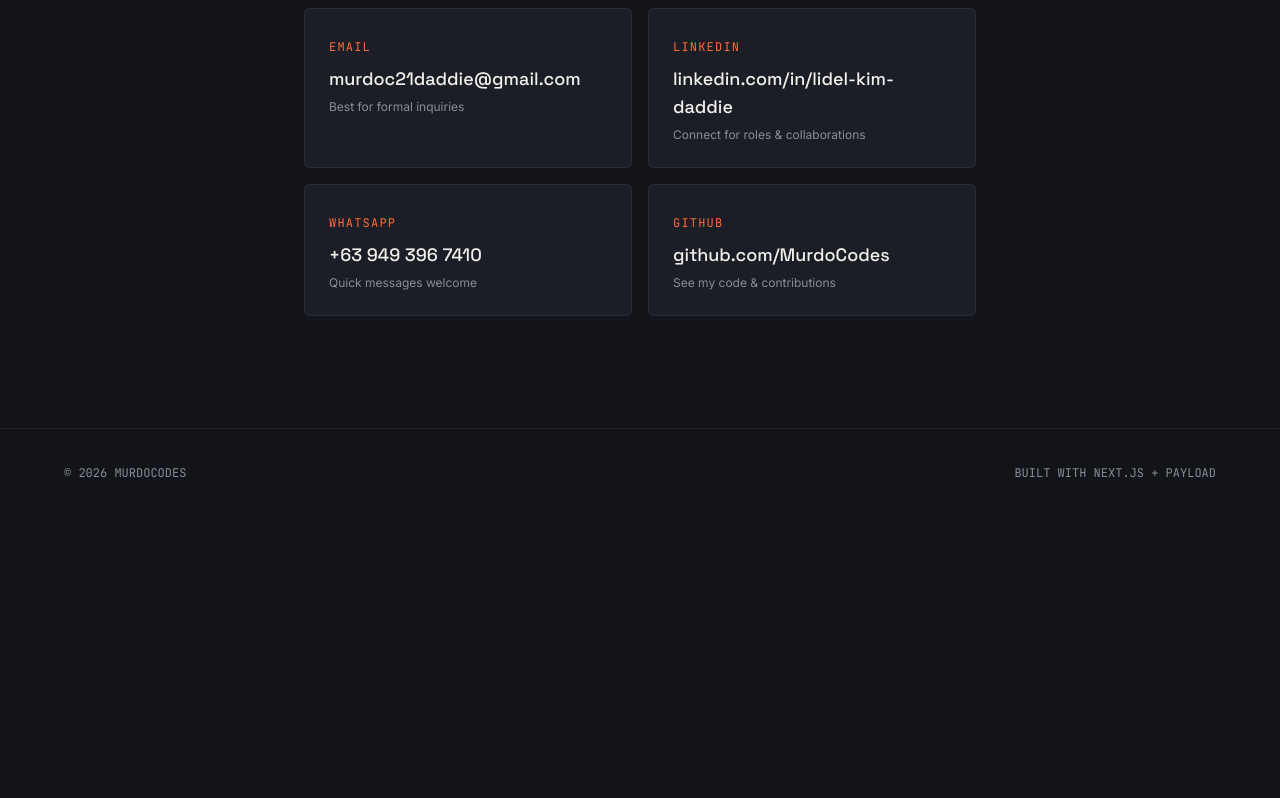
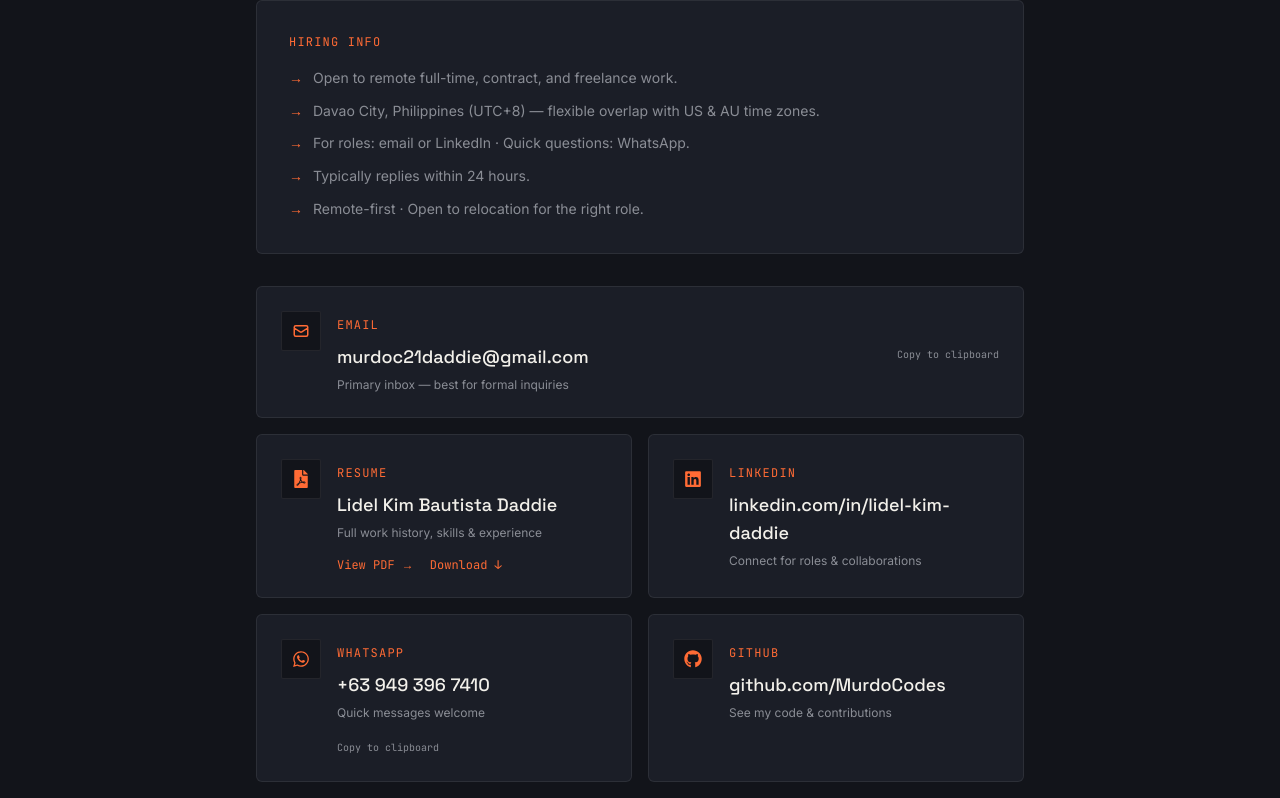
Before and after one commit to MurdoCodes/MurdoCodes21, a Next.js app: page / in a window 1280 px wide. Shown: the part 3871-4669 px from the top of the page. Before the commit the page ends 4388 px from the top, so only its background shows below. Built offline with nearby package versions, Linux system fonts and the light colour scheme; no server answers.

Commit message:
refactor: refactor contact form section to more details

```diff
--- a/components/Contact.tsx
+++ b/components/Contact.tsx
@@ -1,42 +1,232 @@
+"use client";
+
+import { useState, type ComponentType } from "react";
+import {
+  HiOutlineMail,
+  HiOutlineCalendar,
+  HiOutlineBriefcase,
+} from "react-icons/hi";
+import { FaLinkedin, FaWhatsapp, FaGithub, FaFilePdf } from "react-icons/fa";
 import Reveal from "./Reveal";
 
-const contactLinks = [
+const RESUME_ID = "1T7GdF9iy-Q_eFL2ojTN49MZkP9sGZROO";
+const RESUME_VIEW = `https://drive.google.com/file/d/${RESUME_ID}/view?usp=sharing`;
+const RESUME_DOWNLOAD = `https://drive.google.com/uc?export=download&id=${RESUME_ID}`;
+const CALENDLY_URL = process.env.NEXT_PUBLIC_CALENDLY_URL;
+
+const hiringDetails = [
+  "Open to remote full-time, contract, and freelance work.",
+  "Davao City, Philippines (UTC+8) — flexible overlap with US & AU time zones.",
+  "For roles: email or LinkedIn · Quick questions: WhatsApp.",
+  "Typically replies within 24 hours.",
+  "Remote-first · Open to relocation for the right role.",
+];
+
+type IconComponent = ComponentType<{ className?: string }>;
+
+type LinkCard = {
+  type: "link";
+  label: string;
+  value: string;
+  href: string;
+  hint: string;
+  icon: IconComponent;
+  copyValue?: string;
+  external?: boolean;
+};
+
+type ResumeCard = {
+  type: "resume";
+  label: string;
+  value: string;
+  hint: string;
+  icon: IconComponent;
+};
+
+type ContactCard = LinkCard | ResumeCard;
+
+const emailCard: LinkCard = {
+  type: "link",
+  label: "Email",
+  value: "murdoc21daddie@gmail.com",
+  href: "mailto:murdoc21daddie@gmail.com",
+  hint: "Primary inbox — best for formal inquiries",
+  icon: HiOutlineMail,
+  copyValue: "murdoc21daddie@gmail.com",
+};
+
+const contactCards: ContactCard[] = [
   {
-    label: "Email",
-    value: "murdoc21daddie@gmail.com",
-    href: "mailto:murdoc21daddie@gmail.com",
-    hint: "Best for formal inquiries",
+    type: "resume",
+    label: "Resume",
+    value: "Lidel Kim Bautista Daddie",
+    hint: "Full work history, skills & experience",
+    icon: FaFilePdf,
   },
   {
+    type: "link",
     label: "LinkedIn",
     value: "linkedin.com/in/lidel-kim-daddie",
     href: "https://www.linkedin.com/in/lidel-kim-daddie/",
     hint: "Connect for roles & collaborations",
+    icon: FaLinkedin,
+    external: true,
   },
   {
+    type: "link",
     label: "WhatsApp",
     value: "+63 949 396 7410",
     href: "https://wa.me/639493967410",
     hint: "Quick messages welcome",
+    icon: FaWhatsapp,
+    copyValue: "+639493967410",
+    external: true,
   },
   {
+    type: "link",
     label: "GitHub",
     value: "github.com/MurdoCodes",
     href: "https://github.com/MurdoCodes",
     hint: "See my code & contributions",
+    icon: FaGithub,
+    external: true,
+  },
+  {
+    type: "link",
+    label: "Schedule a call",
+    value: CALENDLY_URL ? "Book a 15-min intro" : "Email to schedule",
+    href: CALENDLY_URL ?? "mailto:murdoc21daddie@gmail.com?subject=Intro call request",
+    hint: CALENDLY_URL
+      ? "Pick a time that works for you"
+      : "Add your Calendly URL in .env — email works in the meantime",
+    icon: HiOutlineCalendar,
+    external: Boolean(CALENDLY_URL),
+  },
+  {
+    type: "link",
+    label: "Featured work",
+    value: "View case studies",
+    href: "#work",
+    hint: "Production apps & project deep dives",
+    icon: HiOutlineBriefcase,
   },
 ];
 
+function CardIcon({ icon: Icon }: { icon: IconComponent }) {
+  return (
+    <span className="flex h-10 w-10 shrink-0 items-center justify-center rounded-sm border border-line bg-bg text-ember group-hover:border-ember/40 transition-colors">
+      <Icon className="h-[18px] w-[18px]" aria-hidden />
+    </span>
+  );
+}
+
+function CopyButton({ value }: { value: string }) {
+  const [copied, setCopied] = useState(false);
+
+  async function handleCopy(e: React.MouseEvent) {
+    e.preventDefault();
+    e.stopPropagation();
+    await navigator.clipboard.writeText(value);
+    setCopied(true);
+    setTimeout(() => setCopied(false), 2000);
+  }
+
+  return (
+    <button
+      type="button"
+      onClick={handleCopy}
+      className="font-mono text-[10px] text-muted hover:text-ember transition-colors"
+    >
+      {copied ? "Copied!" : "Copy to clipboard"}
+    </button>
+  );
+}
+
+function ContactLinkCard({
+  card,
+  featured = false,
+}: {
+  card: LinkCard;
+  featured?: boolean;
+}) {
+  const isExternal = card.external ?? card.href.startsWith("http");
+  const Icon = card.icon;
+
+  return (
+    <a
+      href={card.href}
+      target={isExternal ? "_blank" : undefined}
+      rel={isExternal ? "noreferrer" : undefined}
+      className="group bg-card border border-line rounded-md p-6 transition-colors hover:border-ember/40 flex flex-col"
+    >
+      <div
+        className={`flex gap-4 ${featured ? "sm:items-center sm:justify-between" : "items-start"}`}
+      >
+        <div className="flex items-start gap-4 min-w-0 flex-1">
+          <CardIcon icon={Icon} />
+          <div className="min-w-0 flex-1">
+            <span className="section-tag text-[11px]">{card.label.toUpperCase()}</span>
+            <p className="font-display text-lg font-medium mt-2 group-hover:text-ember transition-colors">
+              {card.value}
+            </p>
+            <p className="text-muted text-xs mt-1.5">{card.hint}</p>
+          </div>
+        </div>
+        {featured && card.copyValue && (
+          <div className="shrink-0 pl-14 sm:pl-0">
+            <CopyButton value={card.copyValue} />
+          </div>
+        )}
+      </div>
+      {!featured && card.copyValue && (
+        <div className="mt-auto pt-3 pl-14">
+          <CopyButton value={card.copyValue} />
+        </div>
+      )}
+    </a>
+  );
+}
+
+function ResumeCardBlock({ card }: { card: ResumeCard }) {
+  const Icon = card.icon;
+
+  return (
+    <div className="group bg-card border border-line rounded-md p-6 flex flex-col">
+      <div className="flex items-start gap-4">
+        <CardIcon icon={Icon} />
+        <div className="min-w-0 flex-1">
+          <span className="section-tag text-[11px]">{card.label.toUpperCase()}</span>
+          <p className="font-display text-lg font-medium mt-2">{card.value}</p>
+          <p className="text-muted text-xs mt-1.5">{card.hint}</p>
+        </div>
+      </div>
+      <div className="flex flex-wrap gap-4 mt-auto pt-4 pl-14 font-mono text-xs text-ember">
+        <a
+          href={RESUME_VIEW}
+          target="_blank"
+          rel="noreferrer"
+          className="hover:underline"
+        >
+          View PDF →
+        </a>
+        <a
+          href={RESUME_DOWNLOAD}
+          target="_blank"
+          rel="noreferrer"
+          className="hover:underline"
+        >
+          Download ↓
+        </a>
+      </div>
+    </div>
+  );
+}
+
 export default function Contact() {
   return (
-    <section
-      id="contact"
-      className="relative z-5 px-6 md:px-16 py-28 text-center"
-    >
+    <section id="contact" className="relative z-5 px-6 md:px-16 py-28 text-center">
       <Reveal>
-        <div className="section-tag flex justify-center mb-4">
-          {"// 04 — CONTACT"}
-        </div>
+        <div className="section-tag flex justify-center mb-4">{"// 04 — CONTACT"}</div>
         <h2 className="font-display text-3xl md:text-5xl font-medium max-w-2xl mx-auto">
           Have a project, or a role worth climbing toward?
         </h2>
@@ -46,25 +236,33 @@ export default function Contact() {
         </p>
       </Reveal>
 
-      <Reveal delay={100}>
-        <div className="grid sm:grid-cols-2 gap-4 max-w-2xl mx-auto mt-12 text-left">
-          {contactLinks.map((link) => (
-            <a
-              key={link.label}
-              href={link.href}
-              target={link.href.startsWith("http") ? "_blank" : undefined}
-              rel={link.href.startsWith("http") ? "noreferrer" : undefined}
-              className="group bg-card border border-line rounded-md p-6 transition-colors hover:border-ember/40"
-            >
-              <span className="section-tag text-[11px]">
-                {link.label.toUpperCase()}
-              </span>
-              <p className="font-display text-lg font-medium mt-2 group-hover:text-ember transition-colors">
-                {link.value}
-              </p>
-              <p className="text-muted text-xs mt-1.5">{link.hint}</p>
-            </a>
-          ))}
+      <Reveal delay={80}>
+        <div className="max-w-3xl mx-auto mt-10 bg-card border border-line rounded-md p-6 md:p-8 text-left">
+          <p className="section-tag text-[11px] mb-4">HIRING INFO</p>
+          <ul className="space-y-2.5 text-[14px] text-muted leading-relaxed">
+            {hiringDetails.map((detail) => (
+              <li key={detail} className="flex gap-2.5">
+                <span className="text-ember shrink-0">→</span>
+                <span>{detail}</span>
+              </li>
+            ))}
+          </ul>
+        </div>
+      </Reveal>
+
+      <Reveal delay={120}>
+        <div className="max-w-3xl mx-auto mt-8 text-left space-y-4">
+          <ContactLinkCard card={emailCard} featured />
+
+          <div className="grid sm:grid-cols-2 gap-4">
+            {contactCards.map((card) =>
+              card.type === "resume" ? (
+                <ResumeCardBlock key={card.label} card={card} />
+              ) : (
+                <ContactLinkCard key={card.label} card={card} />
+              )
+            )}
+          </div>
         </div>
       </Reveal>
     </section>
```
Also changed, not shown: package.json (+8 -7 lines), 2 other files (tests, documents, lock files or other folders).
